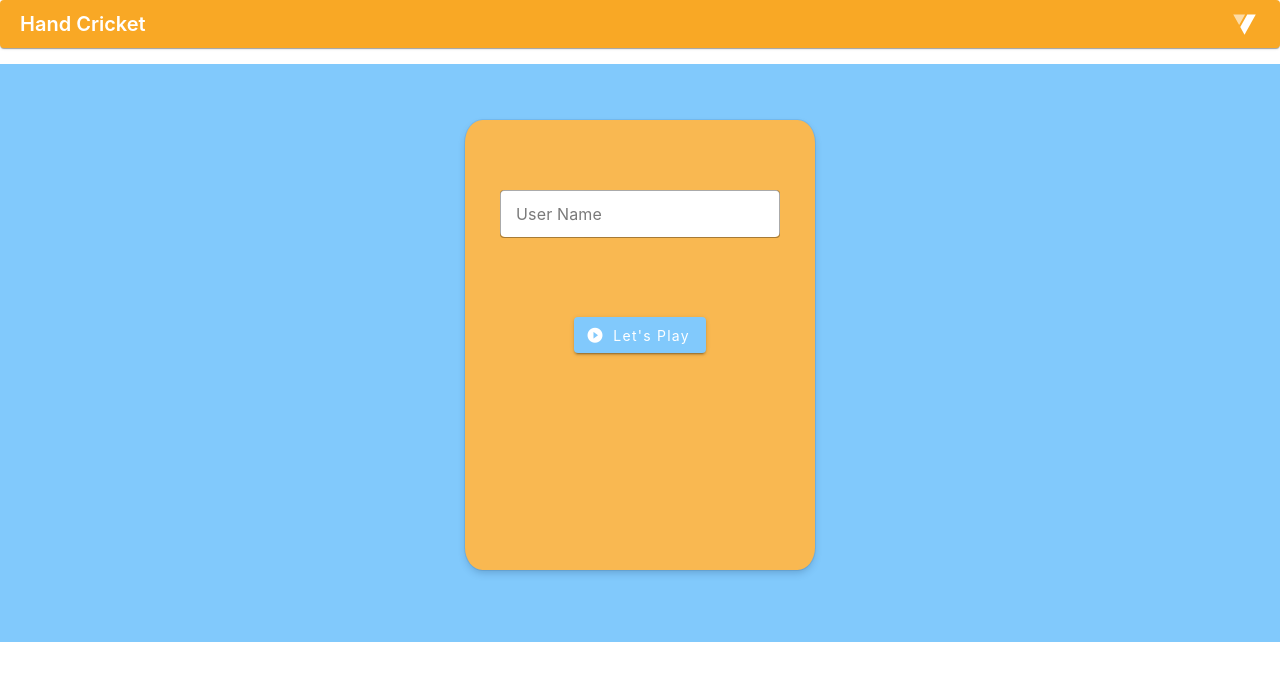
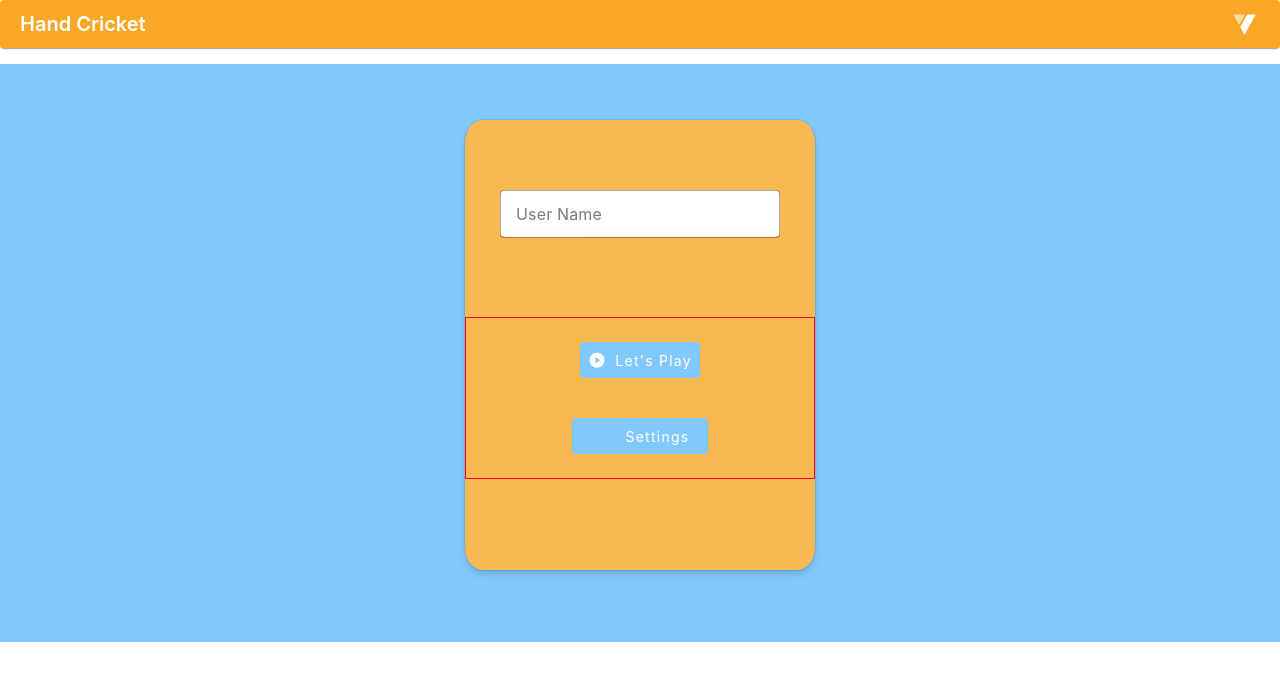
Before and after one commit to AnandaSH-8/Hand-Cricket-vue, a Vue app in the folder frontend/: page / in a window 1280 px wide. Shown: the top 680 px of the page. Built offline with nearby package versions, Linux system fonts and the light colour scheme.

Commit message:
added another button

```diff
--- a/frontend/src/components/My Compo/EntryOverlay.vue
+++ b/frontend/src/components/My Compo/EntryOverlay.vue
@@ -5,9 +5,15 @@
             <v-text-field class="userNameInput" density="comfortable"
                 label="User Name" variant="outlined">
             </v-text-field>
-            <v-btn class="playButton text-none" @click="startPlay" prepend-icon="mdi-play-circle">
-                Let's Play
-            </v-btn>
+            <v-card-actions class="cardActions">
+                <v-btn class="playButton text-none" @click="startPlay" prepend-icon="mdi-play-circle">
+                    Let's Play
+                </v-btn>
+                <v-btn class="playButton text-none"  prepend-icon="mdi-settings">
+                <v-icon icon="mdi-settings"></v-icon>
+                    Settings &nbsp;
+                </v-btn>
+            </v-card-actions>
         </v-card>
     </template>
     <template v-else>
@@ -46,9 +52,15 @@ function startPlay(){
     height: 47px;
     border-radius: 5px;
 }
+.cardActions{
+    display: flex;
+    flex-direction: column;
+    border:1px solid red;
+    margin-top: 10vh;
+}
 
 .playButton{
-margin-top: 10vh;
+    margin : 2vh;
 background-color: rgb(129, 201, 252);
 color:white;
 }
```
